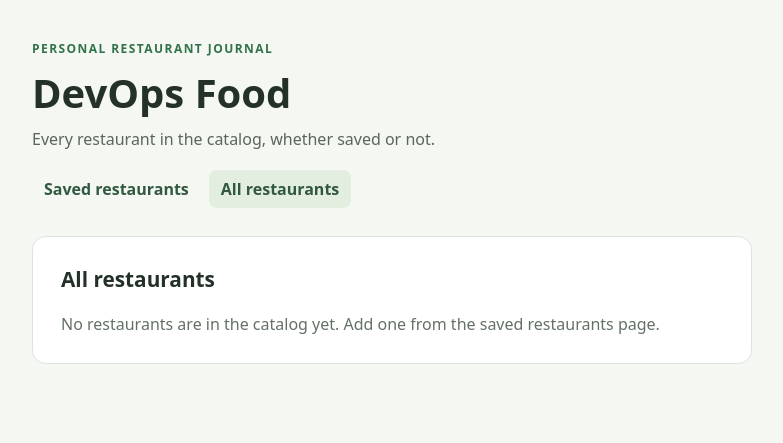
After one commit to AFG64/assignment_1_Adria_Fijo, a Flask app: page /restaurants in a window 1280 px wide. The commit adds this page. Shown: the top 443 px of the page, without its empty margins (248-1031 px from the left). Run offline with Flask 3, Linux system fonts and the light colour scheme; data that the repository does not hold is empty.

Commit message:
changed folder structure and added remove_restarant and save_exisitng_restaurant fucnitons

```diff
--- a/app.py
+++ b/app.py
@@ -1,58 +1,8 @@
-"""Single-process entry point for DevOps Food."""
+"""Start the single-process Flask application with ``python app.py``."""
 
 import os
 
-from flask import Flask, redirect, render_template, request, url_for
-
-from restaurant_domain import add_restaurant, list_restaurants
-from storage import database_path, initialize_database
-
-
-def create_app():
-    app = Flask(__name__)
-    app.config["DATABASE_PATH"] = database_path()
-    initialize_database(app.config["DATABASE_PATH"])
-
-    @app.get("/")
-    def home():
-        return render_template(
-            "index.html",
-            restaurants=list_restaurants(app.config["DATABASE_PATH"]),
-            values={},
-            added=request.args.get("added"),
-            error=None,
-        )
-
-    @app.post("/restaurants")
-    def create_restaurant():
-        values = request.form.to_dict()
-        try:
-            restaurant_id = add_restaurant(
-                app.config["DATABASE_PATH"],
-                title=values.get("title"),
-                category_name=values.get("category_name"),
-                city=values.get("city"),
-                price=values.get("price"),
-                rating=values.get("rating"),
-                notes=values.get("notes"),
-                status=values.get("status", "want_to_go"),
-            )
-        except ValueError as error:
-            return render_template(
-                "index.html",
-                restaurants=list_restaurants(app.config["DATABASE_PATH"]),
-                values=values,
-                added=None,
-                error=str(error),
-            ), 400
-
-        return redirect(url_for("home", added=restaurant_id))
-
-    @app.get("/health")
-    def health():
-        return {"status": "ok"}
-
-    return app
+from backend import create_app
 
 
 if __name__ == "__main__":
--- /dev/null
+++ b/backend/__init__.py
@@ -0,0 +1,3 @@
+"""Python application and restaurant business logic."""
+
+from .web import create_app
--- a/restaurant_domain.py
+++ b/backend/restaurant_domain.py
@@ -1,7 +1,7 @@
 from contextlib import closing
 import sqlite3
 
-from storage import connect_database
+from database import connect_database
 
 
 def add_restaurant(
@@ -58,17 +58,72 @@ def add_restaurant(
     return restaurant_id
 
 
-def list_restaurants(database_path):
+def list_saved_restaurants(database_path):
     """Return the saved collection for the home page, newest first."""
     with closing(connect_database(database_path)) as connection:
         connection.row_factory = sqlite3.Row
         rows = connection.execute(
             """
             SELECT r.id, r.title, r.category_name, r.city, r.price,
-                   s.status, s.rating
+                   s.id AS saved_id, s.status, s.rating
             FROM restaurants AS r
             JOIN saved_restaurants AS s ON s.restaurant_id = r.id
             ORDER BY s.saved_at DESC, s.id DESC
             """
         ).fetchall()
     return [dict(row) for row in rows]
+
+
+def list_all_restaurants(database_path):
+    """Return all restaurant rows, whether or not they are saved."""
+    with closing(connect_database(database_path)) as connection:
+        connection.row_factory = sqlite3.Row
+        rows = connection.execute(
+            """
+            SELECT r.id, r.title, r.category_name, r.city, r.price,
+                   r.total_score, s.id AS saved_id,
+                   s.status AS saved_status, s.rating AS personal_rating
+            FROM restaurants AS r
+            LEFT JOIN saved_restaurants AS s ON s.restaurant_id = r.id
+            ORDER BY r.title COLLATE NOCASE, r.id
+            """
+        ).fetchall()
+    return [dict(row) for row in rows]
+
+
+def remove_restaurant(database_path, saved_restaurant_id: int) -> None:
+    """Remove a saved entry while keeping its restaurant row."""
+
+    if not saved_restaurant_id:
+        raise ValueError("Saved restaurant ID is required.")
+
+    with connect_database(database_path) as connection:
+        cursor = connection.execute(
+            "DELETE FROM saved_restaurants WHERE id = ?",
+            (saved_restaurant_id,),
+        )
+
+        if cursor.rowcount == 0:
+            raise ValueError("Saved restaurant not found.")
+
+
+
+
+
+def save_existing_restaurant(database_path, restaurant_id, status="want_to_go"):
+    "save restaurant to the personal list and makr wanted to go or visited"
+
+    if not restaurant_id:
+        raise ValueError("Restaurant ID is required.")
+
+    if status not in ("want_to_go", "visited"):
+        raise ValueError("Invalid status.")
+
+    with connect_database(database_path) as connection:
+        connection.execute(
+            """
+            INSERT INTO saved_restaurants (restaurant_id, status)
+            VALUES (?, ?)
+            """,
+            (restaurant_id, status),
+        )
--- a/static/style.css
+++ b/frontend/static/style.css
@@ -13,6 +13,9 @@ body { margin: 0; }
 .page-header h1 { margin: 0 0 8px; font-size: 2.5rem; }
 .page-header p { margin: 0; color: #58665d; }
 .eyebrow { margin-bottom: 8px !important; color: #317249 !important; font-size: .75rem; font-weight: 700; letter-spacing: .12em; text-transform: uppercase; }
+.page-nav { display: flex; flex-wrap: wrap; gap: 8px; margin-top: 20px; }
+.page-nav a { padding: 8px 12px; border-radius: 8px; color: #315840; text-decoration: none; font-weight: 650; }
+.page-nav a:hover, .page-nav a[aria-current="page"] { background: #e3eee1; }
 
 .panel { margin-top: 20px; padding: 28px; border: 1px solid #dce4da; border-radius: 14px; background: white; }
 .panel h2 { margin: 0 0 20px; font-size: 1.3rem; }
@@ -32,6 +35,21 @@ button:hover { background: #245f39; }
 .restaurant-list li:first-child { border-top: 0; }
 .restaurant-list p, .empty-state { margin: 5px 0 0; color: #637166; }
 .status { flex: none; align-self: start; padding: 5px 9px; border-radius: 100px; background: #eaf1e8; color: #315840; font-size: .8rem; font-weight: 650; }
+.status.unsaved { background: #f0f0ed; color: #626c64; }
+.catalog-actions { display: flex; flex: none; align-items: flex-start; flex-direction: column; gap: 8px; }
+.save-choice summary { display: inline-block; padding: 7px 11px; border-radius: 8px; background: #2f7548; color: white; font-size: .85rem; font-weight: 700; cursor: pointer; }
+.save-choice summary:hover { background: #245f39; }
+.save-choice[open] { min-width: 210px; }
+.save-choice form { margin-top: 12px; }
+.save-choice fieldset { margin: 0 0 12px; padding: 0; border: 0; }
+.save-choice legend { margin-bottom: 8px; font-size: .9rem; font-weight: 650; }
+.save-choice label { display: block; margin: 7px 0; font-weight: 400; }
+.save-choice input { width: auto; margin: 0 6px 0 0; }
+.save-choice button { padding: 8px 11px; font-size: .85rem; }
+.list-summary { margin: -6px 0 18px; color: #637166; }
+.restaurant-actions { display: flex; flex: none; align-items: flex-start; gap: 8px; }
+.remove-button { padding: 4px 9px; border: 1px solid #d8a8a1; background: white; color: #9b3d32; font-size: .8rem; }
+.remove-button:hover { background: #fff0ed; }
 
 @media (max-width: 560px) {
   .page { padding: 28px 16px 56px; }
--- /dev/null
+++ b/frontend/templates/all_restaurants.html
@@ -0,0 +1,49 @@
+{% extends "base.html" %}
+{% block title %}All restaurants · DevOps Food{% endblock %}
+{% block intro %}Every restaurant in the catalog, whether saved or not.{% endblock %}
+{% block content %}
+  <section class="panel" aria-labelledby="all-heading">
+    <h2 id="all-heading">All restaurants</h2>
+    {% if saved %}<p class="message success" role="status">Restaurant added to your saved list.</p>{% endif %}
+    {% if error %}<p class="message error" role="alert">{{ error }}</p>{% endif %}
+    {% if restaurants %}
+      <p class="list-summary">{{ restaurants|length }} restaurant{% if restaurants|length != 1 %}s{% endif %} in the catalog</p>
+      <ul class="restaurant-list">
+        {% for restaurant in restaurants %}
+          <li>
+            <div>
+              <strong>{{ restaurant.title }}</strong>
+              <p>
+                {{ restaurant.category_name or 'Category not set' }}
+                {% if restaurant.city %} · {{ restaurant.city }}{% endif %}
+                {% if restaurant.price is not none %} · Price {{ restaurant.price }}/4{% endif %}
+                {% if restaurant.total_score is not none %} · General score {{ restaurant.total_score }}/5{% endif %}
+                {% if restaurant.personal_rating is not none %} · Your rating {{ restaurant.personal_rating }}/5{% endif %}
+              </p>
+            </div>
+            {% if restaurant.saved_id is not none %}
+              <span class="status">{{ 'Visited' if restaurant.saved_status == 'visited' else 'Want to go' }}</span>
+            {% else %}
+              <div class="catalog-actions">
+                <span class="status unsaved">Not saved</span>
+                <details class="save-choice">
+                  <summary>Save restaurant</summary>
+                  <form method="post" action="{{ url_for('save_restaurant', restaurant_id=restaurant.id) }}">
+                    <fieldset>
+                      <legend>Have you visited this restaurant?</legend>
+                      <label><input type="radio" name="status" value="want_to_go" required> Want to go</label>
+                      <label><input type="radio" name="status" value="visited" required> Visited already</label>
+                    </fieldset>
+                    <button type="submit">Add to saved list</button>
+                  </form>
+                </details>
+              </div>
+            {% endif %}
+          </li>
+        {% endfor %}
+      </ul>
+    {% else %}
+      <p class="empty-state">No restaurants are in the catalog yet. Add one from the saved restaurants page.</p>
+    {% endif %}
+  </section>
+{% endblock %}
--- /dev/null
+++ b/frontend/templates/base.html
@@ -0,0 +1,23 @@
+<!doctype html>
+<html lang="en">
+  <head>
+    <meta charset="utf-8">
+    <meta name="viewport" content="width=device-width, initial-scale=1">
+    <title>{% block title %}DevOps Food{% endblock %}</title>
+    <link rel="stylesheet" href="{{ url_for('static', filename='style.css') }}">
+  </head>
+  <body>
+    <main class="page">
+      <header class="page-header">
+        <p class="eyebrow">Personal restaurant journal</p>
+        <h1>DevOps Food</h1>
+        <p>{% block intro %}Save places you want to try and restaurants you have visited.{% endblock %}</p>
+        <nav class="page-nav" aria-label="Restaurant pages">
+          <a href="{{ url_for('home') }}" {% if request.endpoint == 'home' %}aria-current="page"{% endif %}>Saved restaurants</a>
+          <a href="{{ url_for('all_restaurants') }}" {% if request.endpoint == 'all_restaurants' %}aria-current="page"{% endif %}>All restaurants</a>
+        </nav>
+      </header>
+      {% block content %}{% endblock %}
+    </main>
+  </body>
+</html>
```
Also changed, not shown: ADR.md (+1 -1 lines), AI_USAGE.md (+4 -0 lines), backend/web.py (added, +114 -0 lines), docs/DOMAIN_BOUNDARIES.md (renamed from DOMAIN_BOUNDARIES.md, +5 -3 lines), docs/PROJECT_PLAN.md (renamed from PROJECT_PLAN.md, +1 -1 lines), docs/REPORT.md (renamed from REPORT.md, +5 -5 lines), docs/SCHEMA.md (renamed from SCHEMA.md, +4 -2 lines), frontend/templates/index.html (renamed from templates/index.html, +14 -19 lines), README.md, database/__init__.py (renamed from storage.py), database/schema.sql (renamed from schema.sql).
